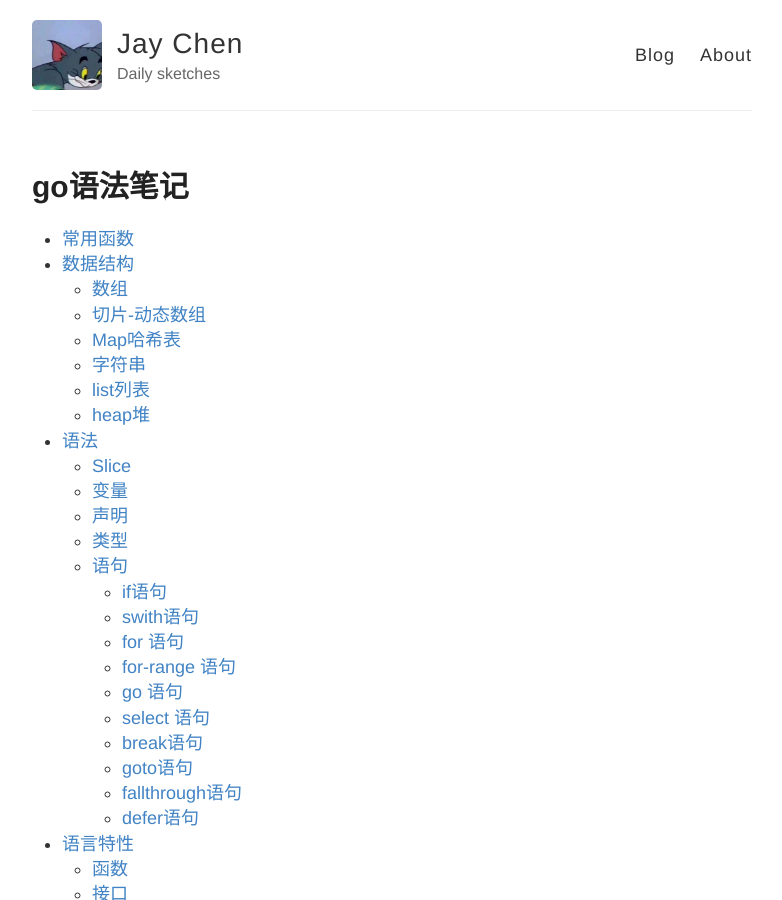
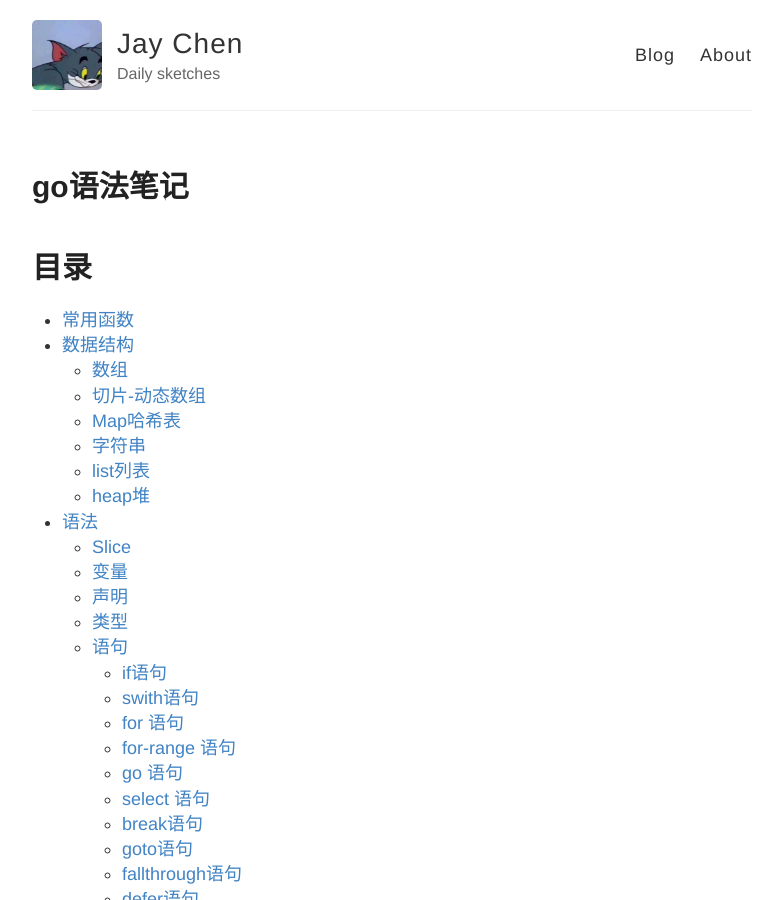
Before and after one commit to infinityjay/infinityjay.github.io, a Jekyll site: the page built from _posts/2021-05-15-go-learning-notes.markdown, in a window 1280 px wide and 900 px high. Shown: the whole window, without its empty margins (248-1030 px from the left). Built offline with Jekyll 4.4.1, drawn with Linux system fonts in a browser that asks for light colours.

Commit message:
Update 2021-05-15-go-learning-notes.markdown

```diff
--- a/_posts/2021-05-15-go-learning-notes.markdown
+++ b/_posts/2021-05-15-go-learning-notes.markdown
@@ -2,6 +2,7 @@
 layout: post
 title: go语法笔记
 ---
+# 目录
 
 - [常用函数](#常用函数)
 - [数据结构](#数据结构)
```
